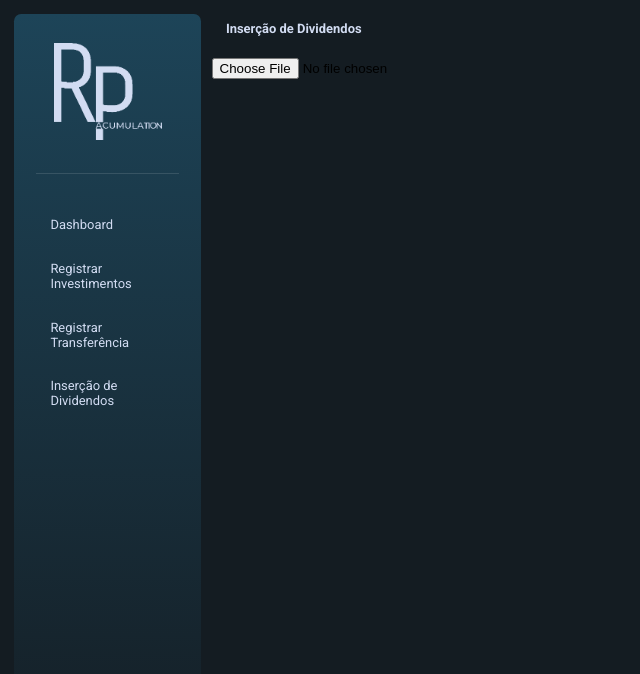
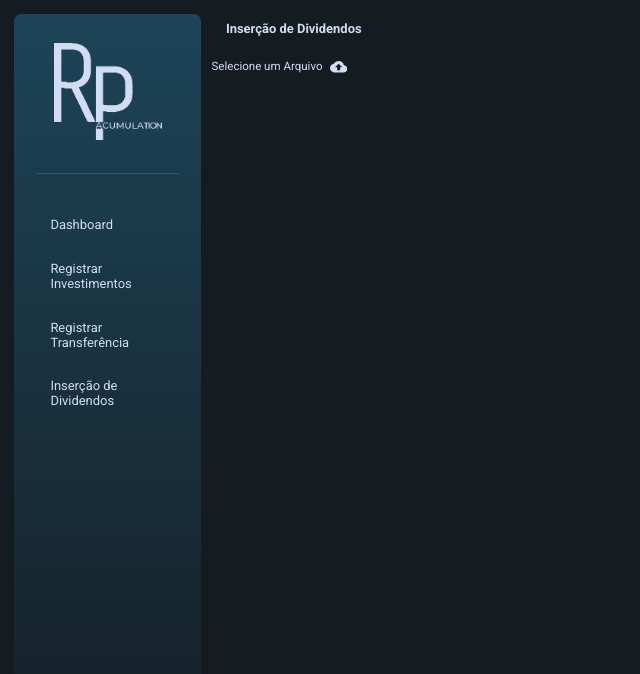
Before and after one commit to rafaelxim/fin-app-client, a React (Create React App) app: page /insercao-dividendos in a window 1280 px wide. Shown: the top 674 px of the page, without its empty margins (0-640 px from the left). Built offline with nearby package versions, Linux system fonts and the light colour scheme.

Commit message:
dividends insertion

```diff
--- a/src/components/CardWrapper/index.tsx
+++ b/src/components/CardWrapper/index.tsx
@@ -5,17 +5,20 @@ type CardWrapperProps = {
   children: React.ReactNode;
   topMargin?: boolean;
   fullWidth?: boolean;
+  flex?: boolean;
 };
 
 const CardWrapper = ({
   children,
   topMargin = false,
   fullWidth = false,
+  flex = false,
 }: CardWrapperProps) => (
   <S.Wrapper
     fullWidth={fullWidth}
     topMargin={topMargin}
     data-testid="card-wrapper"
+    flex={flex}
   >
     {children}
   </S.Wrapper>
--- a/src/components/CardWrapper/styles.ts
+++ b/src/components/CardWrapper/styles.ts
@@ -3,10 +3,11 @@ import styled, { css } from 'styled-components';
 type WrapperProps = {
   topMargin: boolean;
   fullWidth: boolean;
+  flex: boolean;
 };
 
 export const Wrapper = styled.div<WrapperProps>`
-  ${({ theme, topMargin, fullWidth }) => css`
+  ${({ theme, topMargin, fullWidth, flex }) => css`
     background-color: ${theme.colors.background.paper};
     /* border-radius: 2rem; */
     color: ${theme.colors.text.primary};
@@ -14,5 +15,6 @@ export const Wrapper = styled.div<WrapperProps>`
     flex: ${fullWidth ? '1' : 'unset'};
     /* box-shadow: 8px 8px 16px 4px #000000; */
     border-radius: 1rem;
+    display: ${flex ? 'flex' : 'block'};
   `}
 `;
--- /dev/null
+++ b/src/components/DividendCard/index.tsx
@@ -0,0 +1,30 @@
+import moment from 'moment';
+import React from 'react';
+import { Dividend } from '../../pages/DividendsInsertion';
+import { toReal } from '../../utils/formaters/helpers';
+import CardWrapper from '../CardWrapper';
+import DeleteIcon from '@mui/icons-material/Delete';
+import * as S from './styles';
+
+type Props = {
+  dividend: Dividend;
+};
+
+const DividendCard = ({ dividend }: Props) => (
+  <CardWrapper>
+    <S.Content>
+      <S.Infos>
+        <S.Title>
+          <p>{dividend.stock}</p> {dividend.description}
+        </S.Title>
+        <S.Date>{moment(dividend.date).format('DD/MM/YYYY')}</S.Date>
+        <S.Value>{toReal(dividend.value!)}</S.Value>
+      </S.Infos>
+      <S.Actions>
+        <DeleteIcon />
+      </S.Actions>
+    </S.Content>
+  </CardWrapper>
+);
+
+export default DividendCard;
--- /dev/null
+++ b/src/components/DividendCard/styles.ts
@@ -0,0 +1,44 @@
+import styled, { css } from 'styled-components';
+import fireimg from '../../assets/fire.png';
+
+export const Content = styled.div`
+  ${({ theme }) => css`
+    display: flex;
+    background: url(${fireimg}),
+      linear-gradient(
+        ${theme.colors.lighterBlue} -20%,
+        ${theme.colors.blue} 30%,
+        ${theme.colors.background.paper}
+      );
+    background-size: contain;
+    background-repeat: no-repeat;
+    background-position-x: right;
+  `}
+`;
+
+export const Infos = styled.div`
+  padding: 2rem 4rem;
+  font-size: 1.5rem;
+  flex: 1;
+`;
+
+export const Title = styled.div`
+  > p {
+    font-weight: 800;
+    margin-bottom: 1rem;
+  }
+`;
+
+export const Date = styled.div``;
+
+export const Value = styled.div``;
+
+export const Actions = styled.div`
+  padding: 1rem;
+  display: flex;
+  align-items: center;
+
+  > svg {
+    cursor: pointer;
+  }
+`;
--- a/src/components/PageBase/index.tsx
+++ b/src/components/PageBase/index.tsx
@@ -5,9 +5,10 @@ import * as S from './styles';
 type Props = {
   children: React.ReactNode;
   title: string;
+  flexDirection?: 'column' | 'row';
 };
 
-const PageBase = ({ children, title }: Props) => (
+const PageBase = ({ children, title, flexDirection = 'row' }: Props) => (
   <S.Wrapper>
     <S.Grid>
       <S.HeaderContainer>
@@ -16,7 +17,7 @@ const PageBase = ({ children, title }: Props) => (
       <S.MenuContainer>
         <Menu />
       </S.MenuContainer>
-      <S.PageContent>{children}</S.PageContent>
+      <S.PageContent flexDirection={flexDirection}>{children}</S.PageContent>
     </S.Grid>
   </S.Wrapper>
 );
--- a/src/components/PageBase/styles.ts
+++ b/src/components/PageBase/styles.ts
@@ -1,5 +1,9 @@
 import styled, { css } from 'styled-components';
 import moneyBg from '../../assets/money-bg.jpg';
+
+type PageContentProps = {
+  flexDirection?: 'column' | 'row';
+};
 
 export const Wrapper = styled.div``;
 
@@ -37,8 +41,11 @@ export const PageTitle = styled.div`
   `}
 `;
 
-export const PageContent = styled.div`
-  grid-column: 3 / -1;
-  display: flex;
-  grid-gap: 3rem;
+export const PageContent = styled.div<PageContentProps>`
+  ${({ flexDirection }) => css`
+    grid-column: 3 / -1;
+    display: flex;
+    grid-gap: 3rem;
+    flex-direction: ${flexDirection};
+  `}
 `;
--- a/src/pages/DividendsInsertion/index.tsx
+++ b/src/pages/DividendsInsertion/index.tsx
@@ -1,26 +1,34 @@
+import React, { useState } from 'react';
 import moment, { Moment } from 'moment';
 import { useSnackbar } from 'notistack';
-import React from 'react';
+import CloudUploadIcon from '@mui/icons-material/CloudUpload';
 import readXlsxFile, { Row } from 'read-excel-file';
+import DividendCard from '../../components/DividendCard';
 import PageBase from '../../components/PageBase';
 import { realToFloat } from '../../utils/formaters/helpers';
+import * as S from './styles';
 
-type FormatedRow = {
+export type Dividend = {
   date?: Moment;
   description?: string;
   value?: number;
+  stock?: string;
 };
+
+const STOCK_LIST = ['KNCR11', 'VILG11'];
 
 const DividendsInsertion = () => {
   const { enqueueSnackbar } = useSnackbar();
+  const [dividends, setDividends] = useState<Dividend[]>();
+  const [selectedFile, setSelectedFile] = useState<File>();
 
-  const formatFileContent = (rows: Row[]) => {
+  const getFileContents = (rows: Row[]) => {
     try {
-      const formatedValues: FormatedRow[] = [];
+      const formatedValues: Dividend[] = [];
 
       // for para datas
       let currentExtIndex = 0;
-      for (let i = 0; i < rows.length; i = i + 3) {
+      for (let i = 0; i < rows.length; i = i + 4) {
         formatedValues.push({
           date: moment(rows[i][0] as string),
         });
@@ -29,21 +37,32 @@ const DividendsInsertion = () => {
 
       // for para description
       currentExtIndex = 0;
-      for (let i = 1; i < rows.length; i = i + 3) {
+      for (let i = 1; i < rows.length; i = i + 4) {
         formatedValues[currentExtIndex].description = rows[i][0] as string;
         currentExtIndex++;
       }
 
       // for para valor
       currentExtIndex = 0;
-      for (let i = 2; i < rows.length; i = i + 3) {
+      for (let i = 2; i < rows.length; i = i + 4) {
         formatedValues[currentExtIndex].value = realToFloat(
           rows[i][0] as string
         );
         currentExtIndex++;
       }
 
+      // for para STOCK
+      currentExtIndex = 0;
+      for (let i = 3; i < rows.length; i = i + 4) {
+        formatedValues[currentExtIndex].stock = rows[i][0] as string;
+        currentExtIndex++;
+      }
+
       enqueueSnackbar('Arquivo formatado com sucesso', { variant: 'success' });
+      const filtered = formatedValues.filter(
+        (v) => v.description !== 'LIQ. PARA A CONTA BCO DIGITAL'
+      );
+      setDividends(filtered);
     } catch (e) {
       enqueueSnackbar('Houve um erro ao tentar formatar o arquivo', {
         variant: 'error',
@@ -56,16 +75,33 @@ const DividendsInsertion = () => {
     const selectedFiles = files as FileList;
     readXlsxFile(selectedFiles[0])
       .then((rows) => {
-        formatFileContent(rows);
+        getFileContents(rows);
+        setSelectedFile(selectedFiles[0]);
       })
       .catch((e) => {
         console.log(e);
+        enqueueSnackbar('Houve um erro ao tentar formatar o arquivo', {
+          variant: 'error',
+        });
       });
   };
 
+  console.log(selectedFile);
+
   return (
-    <PageBase title="Inserção de Dividendos">
-      <input onChange={handleFileSelect} type="file" id="input" />
+    <PageBase flexDirection="column" title="Inserção de Dividendos">
+      <S.FileLabel>
+        <>
+          {!selectedFile ? 'Selecione um Arquivo' : selectedFile.name}
+          <CloudUploadIcon />
+          <input onChange={handleFileSelect} type="file" id="input" />
+        </>
+      </S.FileLabel>
+      <S.CardContainer>
+        {dividends?.map((d) => (
+          <DividendCard dividend={d} />
+        ))}
+      </S.CardContainer>
     </PageBase>
   );
 };
--- a/src/pages/DividendsInsertion/styles.ts
+++ b/src/pages/DividendsInsertion/styles.ts
@@ -1,3 +1,25 @@
-import styled from 'styled-components';
+import styled, { css } from 'styled-components';
+import { Wrapper as CardWrapper } from '../../components/CardWrapper/styles';
 
-export const Wrapper = styled.div``;
+export const CardContainer = styled.div`
+  display: flex;
+  gap: 2rem;
+  flex-wrap: wrap;
+  > ${CardWrapper} {
+    flex: 0 0 30%;
+  }
+`;
+
+export const FileLabel = styled.label`
+  ${({ theme }) => css`
+    color: ${theme.colors.text.primary};
+    font-size: 1.6rem;
+    display: flex;
+    align-items: center;
+    gap: 1rem;
+    cursor: pointer;
+    input {
+      display: none;
+    }
+  `}
+`;
```
Also changed, not shown: src/assets/fire.jpg (added), src/assets/fire.png (added).
